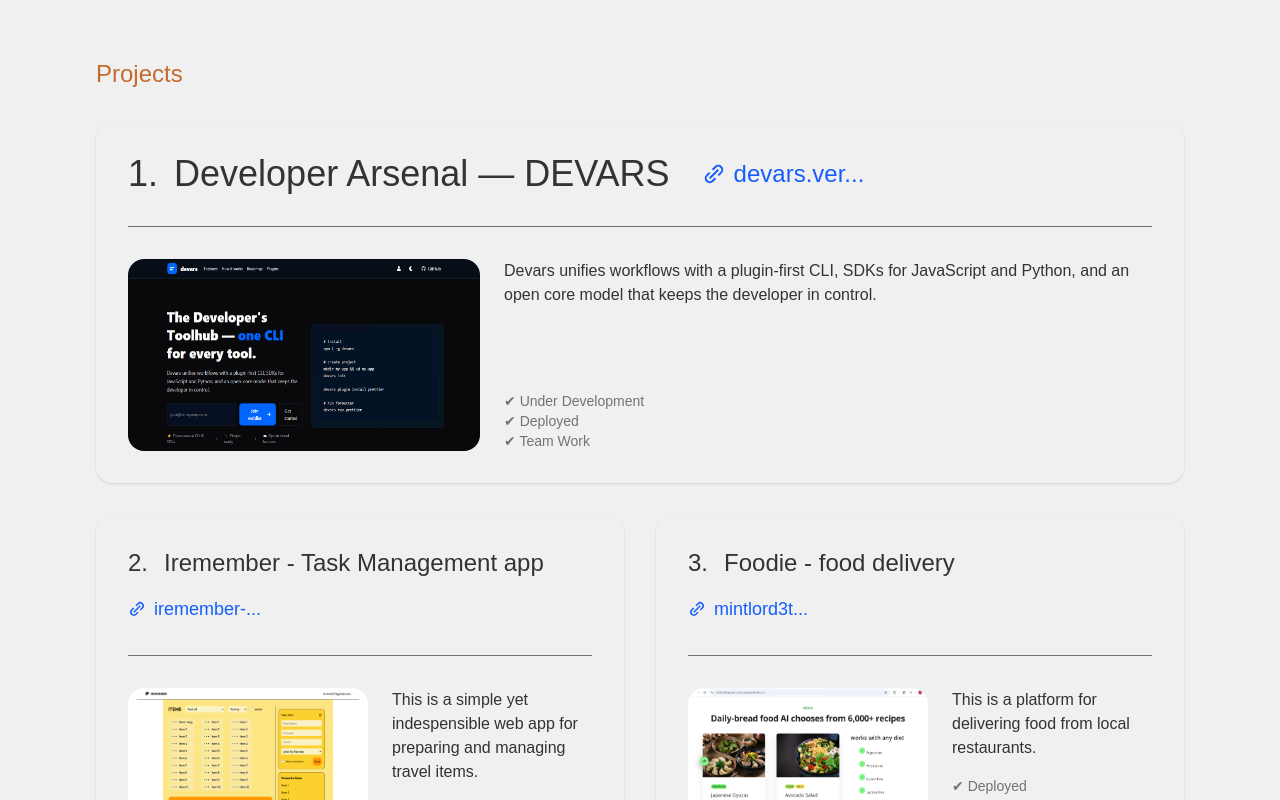
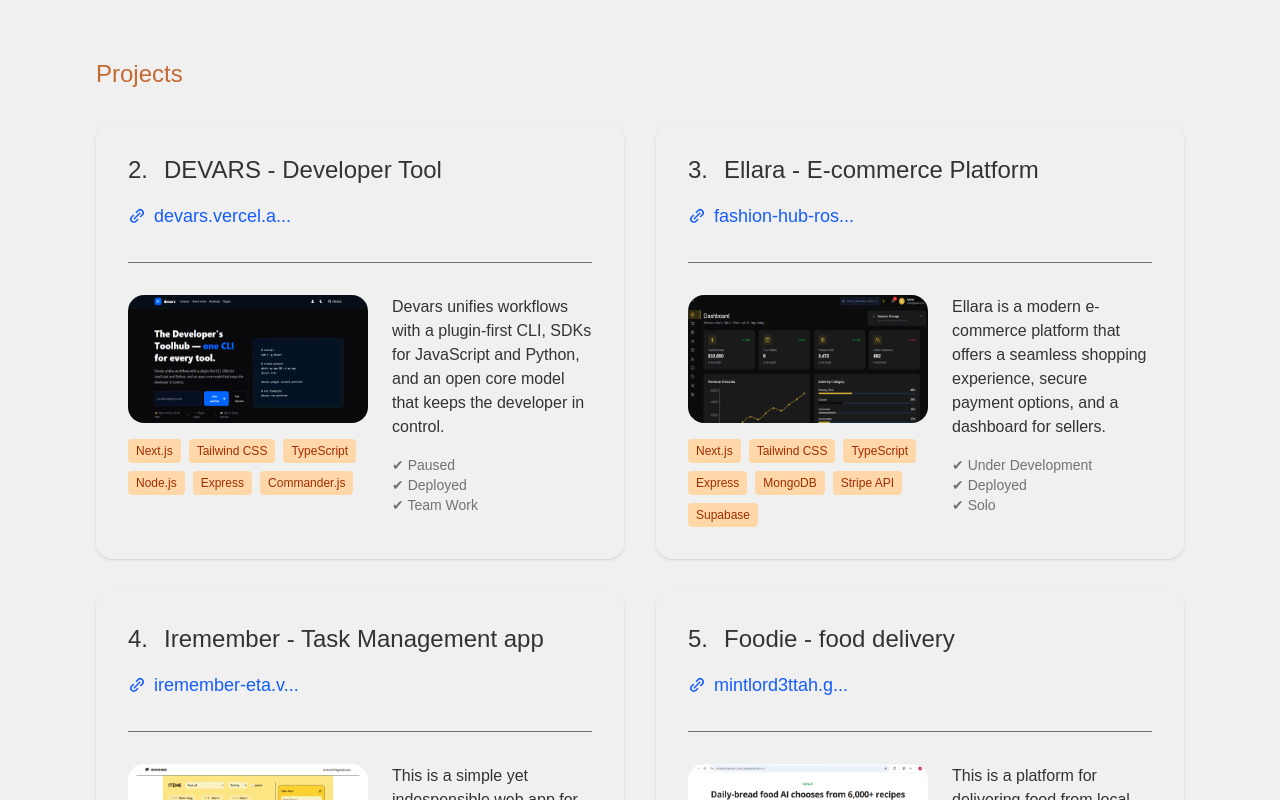
Before and after one commit to Mintlord3ttah/portfolio, a React (Vite) app in the folder portfolio/: page / in a window 1280 px wide. Shown: the part 1220-2020 px from the top of the page. Built offline with nearby package versions, Linux system fonts and the light colour scheme.

Commit message:
Added new preoject ellara ecommerce dashboard and updated the project details of the other projects in the home page. Also added a new image to the public folder and updated the contact component with new contact details.

```diff
--- a/portfolio/src/components/Contact.tsx
+++ b/portfolio/src/components/Contact.tsx
@@ -12,7 +12,7 @@ export default function Contact() {
                 <img src="/coffee-code.jfif" alt="contact" className="size-full rounded-2xl object-cover" />
             </div>
 
-            <div className="size-full p-8 flex flex-col  gap-8">
+            <div className="size-full p-8 max-[400px]:p-4 flex flex-col  gap-8">
                 <div className="w-full">
                     <h3 className="text-2xl font-bold">Let's Work Together!</h3>
                     <p className="mt-4 text-neutral-500 text-sm">Whether you have a project in mind or just want to say hello, I'm here to listen. Don't hesitate to get in touch, and let's create something amazing together!</p>
--- a/portfolio/src/components/ProjectContainer.tsx
+++ b/portfolio/src/components/ProjectContainer.tsx
@@ -2,8 +2,8 @@ import { BiLinkAlt } from "react-icons/bi";
 import { Link } from "react-router-dom";
 import { textTruncate } from "../utils/textTrunc";
 
-export default function ProjectContainer({heading, text, photo, link, projectNumb, importance="regular", status}:
-    {heading: string, link: string, text: string, photo: string, projectNumb: number, status:string[], importance?: "regular" | "major"}) {
+export default function ProjectContainer({heading, text, photo, link, projectNumb, importance="regular", status, technologies}:
+    {heading: string, link: string, text: string, photo: string, projectNumb: number, status:string[], technologies?: string[], importance?: "regular" | "major"}) {
   return (
     <div className="pro-hover shadow rounded-2xl p-8 max-[400px]:p-4 duration-500 transition-all">
         <div className={`${importance === "major" ? "text-4xl gap-8 max-[700px]:flex-col max-[690px]:text-2xl" : "text-2xl flex-col gap-4"} flex max-[400px]:text-xl pb-8 border-b border-b-neutral-500 mb-8`}>
@@ -13,12 +13,23 @@ export default function ProjectContainer({heading, text, photo, link, projectNum
             </div>
             <div className={`${importance === "major" ? "text-2xl" : "text-lg"} text-blue-600 flex gap-2 items-center`}>
                 <BiLinkAlt />
-                <Link to={"https://" + link}>{textTruncate(link, 10)}</Link>
+                <Link to={"https://" + link}>{textTruncate(link, 15)}</Link>
             </div>
         </div>
         <div className={`flex gap-6 ${importance === "major" ? "max-[750px]:flex-col" :  "max-[1200px]:flex-col"}`}>
+            <div className={`flex flex-col items-center ${"min-w-[15rem] max-[501px]:w-full"}`}>
             <img src={photo} alt="major project picture" className={`rounded-2xl ${importance === "major" ? "w-[22rem] h-[12rem]" : "w-[15rem] h-[8rem] max-[501px]:h-[12rem] max-[501px]:w-full"}`} />
-            <div className="flex flex-col justify-between">
+            {technologies && (
+                    <div className="flex flex-wrap gap-2 mt-4">
+                        {technologies.map((tech, i) => (
+                            <span key={i} className="bg-orange-200 text-orange-800 px-2 py-1 rounded-sm text-xs">
+                                {tech}
+                            </span>
+                        ))}
+                    </div>
+            )}
+            </div>
+            <div className="flex flex-col ">
                 <p>{text}</p>
                 <div className="text-sm text-neutral-500 mt-4">
                     {status.map((status, i)=><p key={i}>✔ {status}</p>)}
--- a/portfolio/src/pages/Home.tsx
+++ b/portfolio/src/pages/Home.tsx
@@ -12,10 +12,27 @@ import Contact from "../components/Contact";
 
 const projects = [
     {
+        name: "DEVARS - Developer Tool",
+        description: "Devars unifies workflows with a plugin-first CLI, SDKs for JavaScript and Python, and an open core model that keeps the developer in control.",
+        link: "devars.vercel.app",
+        photo: "/devars-dark.png",
+        technologies: ["Next.js", "Tailwind CSS", "TypeScript", "Node.js", "Express", "Commander.js"],
+        status: ["Paused", "Deployed", "Team Work"]
+    },
+    {
+        name: "Ellara - E-commerce Platform",
+        description: "Ellara is a modern e-commerce platform that offers a seamless shopping experience, secure payment options, and a dashboard for sellers.",
+        link: "fashion-hub-rosy.vercel.app/",
+        photo: "/ellara-dashboard.png",
+        technologies: ["Next.js", "Tailwind CSS", "TypeScript", "Express", "MongoDB", "Stripe API", "Supabase"],
+        status: ["Under Development", "Deployed", "Solo"]
+    },
+    {
         name: "Iremember - Task Management app",
         description: "This is a simple yet indespensible web app for preparing and managing travel items.",
         link: "iremember-eta.vercel.app",
         photo: "/iREMEMBER APP-2.gif",
+        technologies: ["React", "Tailwind CSS", "TypeScript", "Node.js", "Express", "MongoDB"],
         status: ["Deployed", "Solo"]
     },
     {
@@ -23,6 +40,7 @@ const projects = [
         description: "This is a platform for delivering food from local restaurants.",
         link: "mintlord3ttah.github.io/dailybreadfood.com",
         photo: "/dailybread-foods-1.png",
+        technologies: ["HTML",  "CSS", "JavaScript"],
         status: ["Deployed", "Solo"]
     },
     {
@@ -30,6 +48,7 @@ const projects = [
         description: "A platform to seemlessly grab any kind of recipe with auto completion and search filtering",
         link: "chef-diary.vercel.app",
         photo: "/chef-diary.png",
+        technologies: ["React", "Tailwind CSS", "JavaScript", "JWT Authentication"],
         status: ["Deployed", "Solo"]
     },
     {
@@ -37,6 +56,7 @@ const projects = [
         description: "This is a blogging platform that allows users to create and share their own blogs.",
         link: "instablog.vercel.app",
         photo: "/new design insta.png",
+        technologies: ["Next.js", "Tailwind CSS", "TypeScript", "Supabase", "OAuth"],
         status: ["Unfinished", "Deployed", "Solo"]
     },
     {
@@ -44,6 +64,7 @@ const projects = [
         description: "This project is a map based web app that helps users keep logs/track their location.",
         link: "mapify.vercel.app",
         photo: "/mapify2.png",
+        technologies: ["React", "Tailwind CSS", "Leaflet.js", "Supabase"],
         status: ["Completed", "Deployed", "Solo"]
     },
     {
@@ -51,6 +72,7 @@ const projects = [
         description: "This is a collaborative investment app that allows users to pool resources and invest in real estate projects.",
         link: "fundaweb.vercel.app",
         photo: "/fundaweb-best-landing-2.png",
+        technologies: ["Next.js", "Tailwind CSS", "TypeScript", "Supabase"],
         status: ["Under Development", "Deployed", "Team Work"]
     },
 ]
@@ -86,7 +108,7 @@ export default function Home() {
                     </div>
                     <div className="">
                         <h1 className="text-4xl font-bold mt-6 text-[#c46b31]">Confidence N. Ettah</h1>
-                        <p className=" max-[1000px]:text-2xl text-sm mt-4 font-medium p-4 bg-neutral-300/40 rounded-2xl">I build developer tools and scalable software, focusing on CLI tools, automation, and modern web apps that help teams/firms move faster and ship better products.
+                        <p className=" max-[1000px]:text-lg text-sm mt-4 font-medium p-4 bg-neutral-300/40 rounded-lg">I build developer tools and scalable software, focusing on CLI tools, automation, and modern web apps that help teams/firms move faster and ship better products.
 </p>
                         <CTA onClick={() => setIsScroll(prev => !prev)} />
                     </div>
@@ -124,14 +146,14 @@ export default function Home() {
                     <BG_Glow size={50} color={{ one: "bg-blue-300", two: "bg-blue-400", three: "bg-blue-500" }} position="right-[50%] bottom-[20%]" />
                     <h2 className="text-2xl  mb-8 text-[var(--primary-color)]">Projects</h2>
                     <div className="grid grid-cols-2 max-[690px]:grid-cols-1 max-[636px]:gap-4 gap-8 w-fit">
-                        <div className="col-span-2 max-[690px]:col-span-1">
-                            <ProjectContainer importance="major" projectNumb={1} heading="Developer Arsenal — DEVARS" photo="/devars-dark.png" link="devars.vercel.app"
-                            status={["Under Development", "Deployed", "Team Work"]}
+                        {/* <div className="col-span-2 max-[690px]:col-span-1">
+                            <ProjectContainer importance="major" projectNumb={1} heading="Developer Arsenal — " photo="/devars-dark.png" link="devars.vercel.app"
+                            status={}
                             text="Devars unifies workflows with a plugin-first CLI, SDKs for JavaScript and Python, and an open core model that keeps the developer in control." />
-                        </div>
+                        </div> */}
                             {projects.map((v, i)=>{
                                 return <ProjectContainer status={v.status} projectNumb={i+2} heading={v.name} photo={v.photo} link={v.link}
-                                text={v.description} />
+                                text={v.description} technologies={v.technologies} />
                             })}
                     </div>
                 </div>
```
Also changed, not shown: portfolio/public/ellara-dashboard.png (added).
